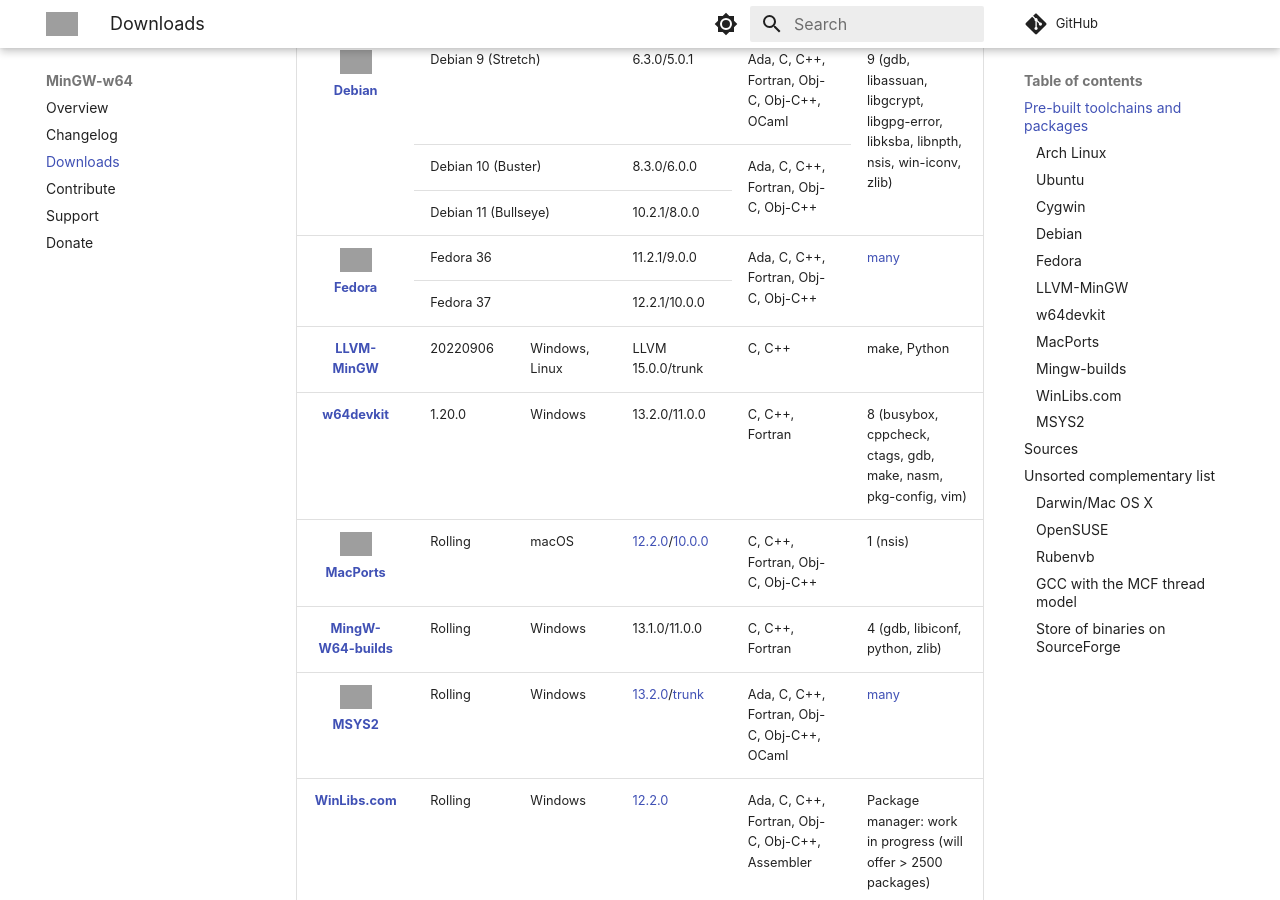
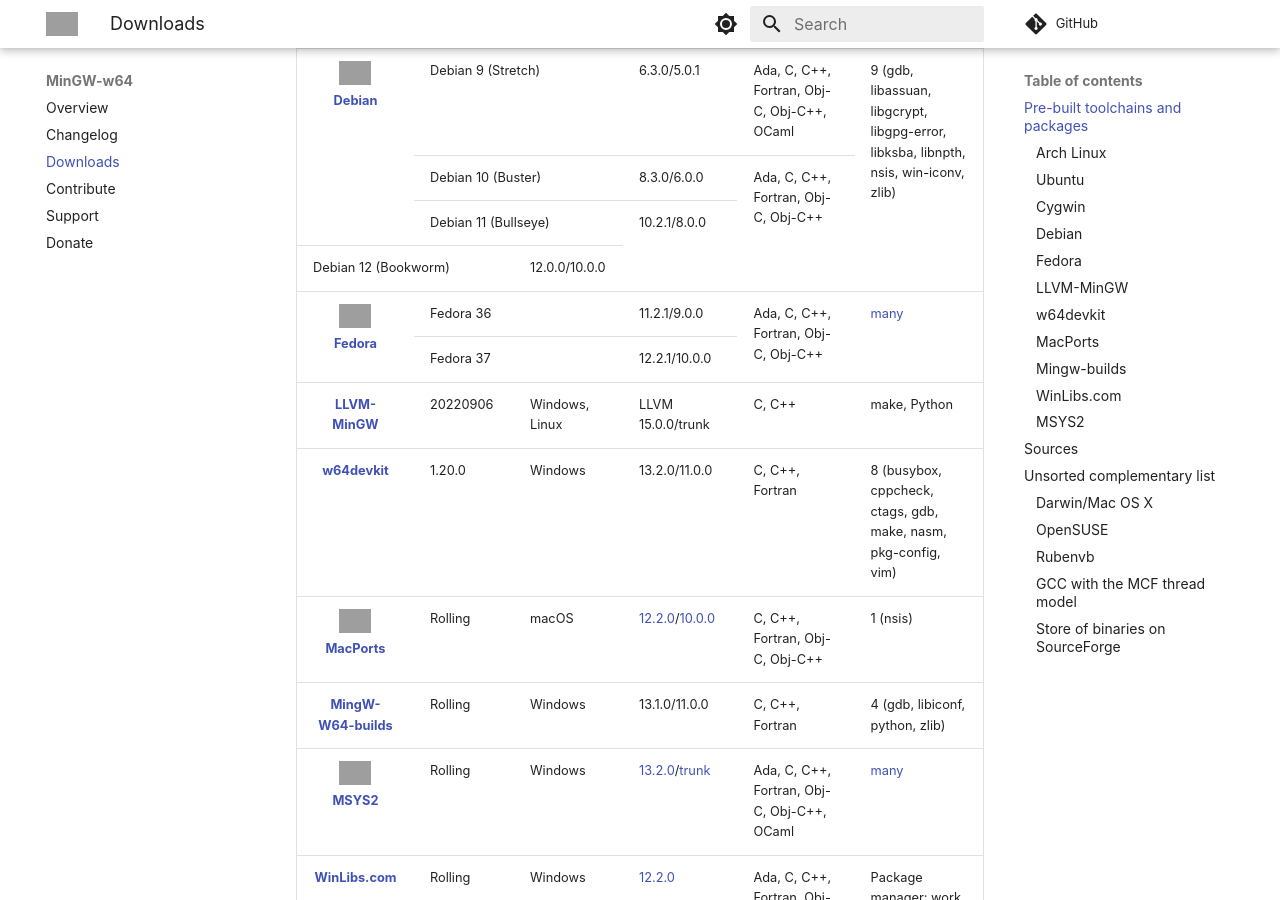
Before and after one commit to mingw-w64/mingw-w64.github.io, an MkDocs documentation site: the page built from web/downloads.md, in a window 1280 px wide and 900 px high, scrolled down 621 px. Built offline with MkDocs 1.6.1 and Material for MkDocs 9.7.7, drawn with Linux system fonts in a browser that asks for light colours; comment, search, counter and statistics services are not loaded; grey boxes are pictures that could not be loaded.

Commit message:
Update downloads page for debian 12

```diff
--- a/web/downloads.md
+++ b/web/downloads.md
@@ -71,6 +71,10 @@
         <tr>
             <td colspan="2">Debian 11 (Bullseye) </td>
             <td>10.2.1/8.0.0 </td>
+        </tr>
+        <tr>
+            <td colspan="2">Debian 12 (Bookworm) </td>
+            <td>12.0.0/10.0.0 </td>
         </tr>
         <tr>
             <td style="text-align:center;" rowspan="2">
```
